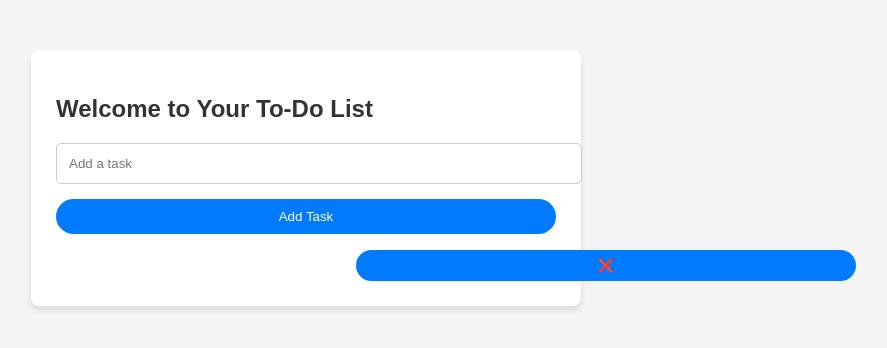
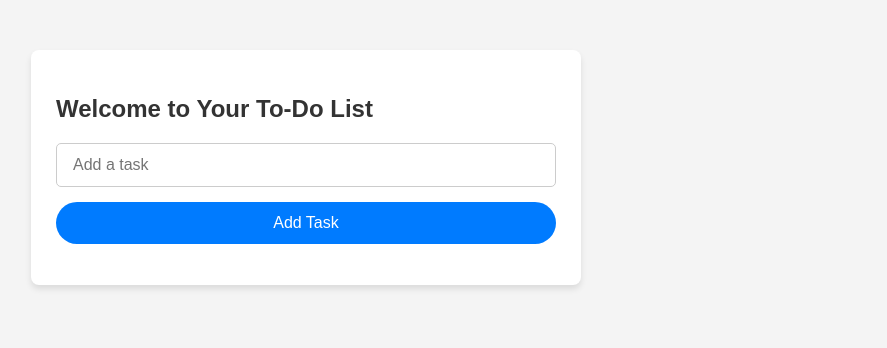
Before and after one commit to priyapri-23/Task-Manager-App, a website built with Vite: page dashboard.html in a window 1280 px wide. Shown: the whole page, without its empty margins (334-1221 px from the left). Built offline with nearby package versions, Linux system fonts and the light colour scheme.

Commit message:
Updated changes

```diff
--- a/dashboard.html
+++ b/dashboard.html
@@ -11,7 +11,7 @@
         <input type="text" id="taskInput" placeholder="Add a task">
         <button id="addTask">Add Task</button>
         <ul id="taskList"></ul>
-        <button class="delete-btn">❌</button>
+        <!-- <button class="delete-btn">❌</button> -->
 
         <!-- <button id="logout">Logout</button> -->
     </div>
--- a/style.css
+++ b/style.css
@@ -1,16 +1,3 @@
-/* ✅ General Styles */
-body {
-  /* body { */
-    overflow: visible; /* ✅ Ensure navbar isn't hidden */
-  /* } */
-
-    font-family: "Poppins", sans-serif;
-    margin: 0;
-    padding: 0;
-    background-color: #f4f4f4;
-    color: #333;
-}
-
 /* ✅ Navigation Bar */
 .navbar {
     display: flex;
@@ -46,25 +33,18 @@ body {
     box-shadow: 0 4px 6px rgba(0, 0, 0, 0.1);
 }
 
-input[type="text"] {
-    width: 100%;
-    padding: 12px;
-    margin-bottom: 15px;
-    border: 1px solid #ccc;
-    border-radius: 5px;
-}
 button.delete-btn {
-    padding: 8px 15px;
+    padding: 4px 4px;
     background: #007BFF;
     color: #007BFF;
     text-decoration: none;
     border-radius: none;
-    margin-left: 300px;
+    margin-left: 30px;
     font-weight: bold;
 }
 
 
-button {
+/* button {
     width: 100%;
     padding: 10px;
     background: #007BFF;
@@ -72,19 +52,8 @@ button {
     border: none;
     cursor: pointer;
     border-radius: 50px;
-}
-#addTask{
-    width: 100%;
-    padding: 10px;
-    background: #007BFF;
-    color: white;
-    border: black;
-    cursor: pointer;
-    border-radius: 50px
-    text-align: center;
-    text-emphasis-color: #111213;
+} */
 
-}
 
 ul {
     list-style: none;
@@ -122,3 +91,57 @@ li {
     display: flex;
     gap: 15px;
 }
+
+.input-wrapper {
+  display: flex;
+  justify-content: center;
+  align-items: center;
+}
+/* ✅ Input field styling */
+input[type="text"] {
+  width: 100%;
+  padding: 12px 16px; /* Reduced from 120px and spaced correctly */
+  margin-bottom: 15px;
+  border: 1px solid #ccc;
+  border-radius: 5px;
+  font-size: 1rem;
+  box-sizing: border-box;
+}
+
+/* ✅ Add Task button styling */
+button#addTask {
+  width: 100%;
+  padding: 12px;
+  background: #007BFF;
+  color: white;
+  border: none; /* was: black (invalid) */
+  border-radius: 50px;
+  cursor: pointer;
+  text-align: center;
+  font-size: 1rem;
+  transition: background 0.2s ease-in-out;
+}
+
+button#addTask:hover {
+  background: #0056b3;
+}
+
+/* ✅ Container styling */
+.container {
+  max-width: 500px;
+  margin: 50px auto;
+  background: white;
+  padding: 25px;
+  border-radius: 8px;
+  box-shadow: 0 4px 6px rgba(0, 0, 0, 0.1);
+}
+
+/* ✅ Body styling */
+body {
+  overflow: visible;
+  font-family: "Poppins", sans-serif;
+  margin: 0;
+  padding: 0;
+  background-color: #f4f4f4;
+  color: #333;
+}
```
Also changed, not shown: 1 other file.
